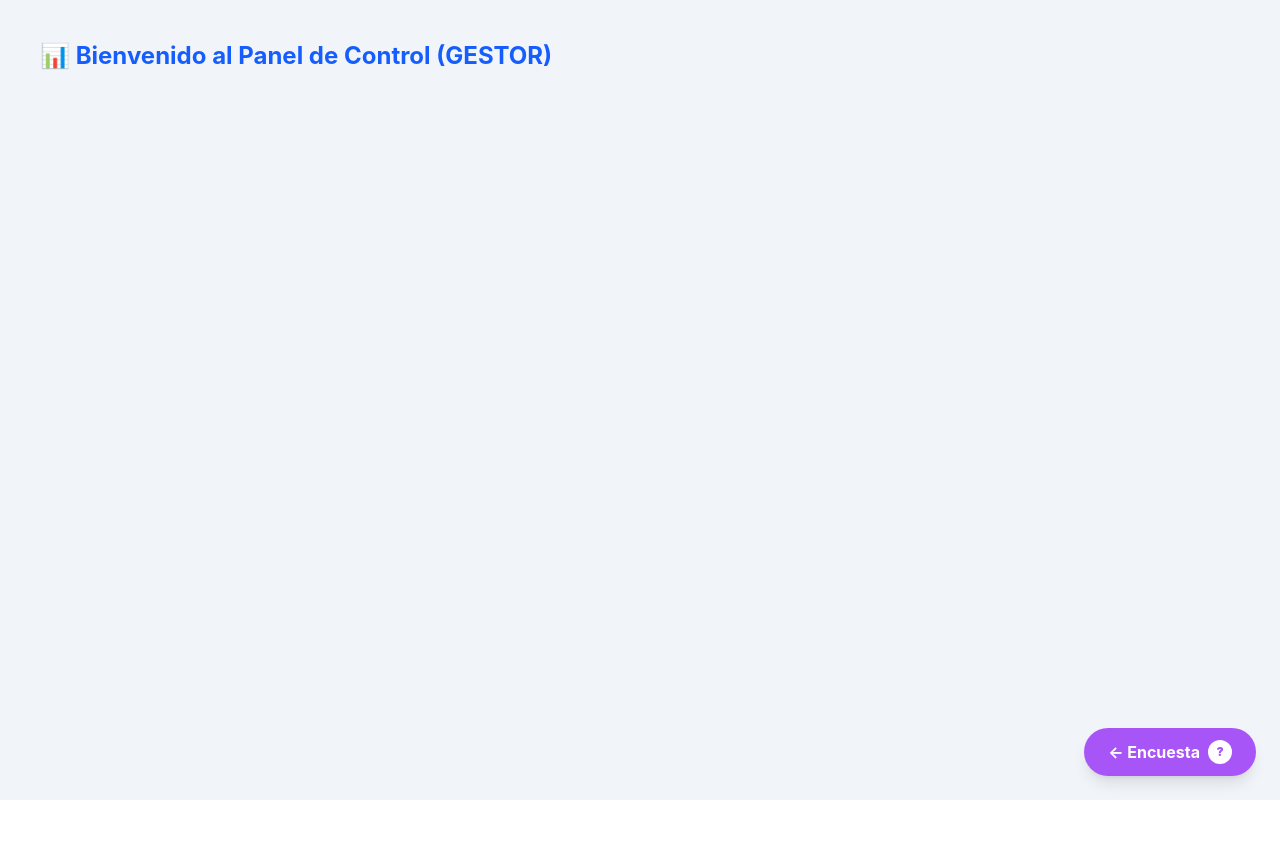
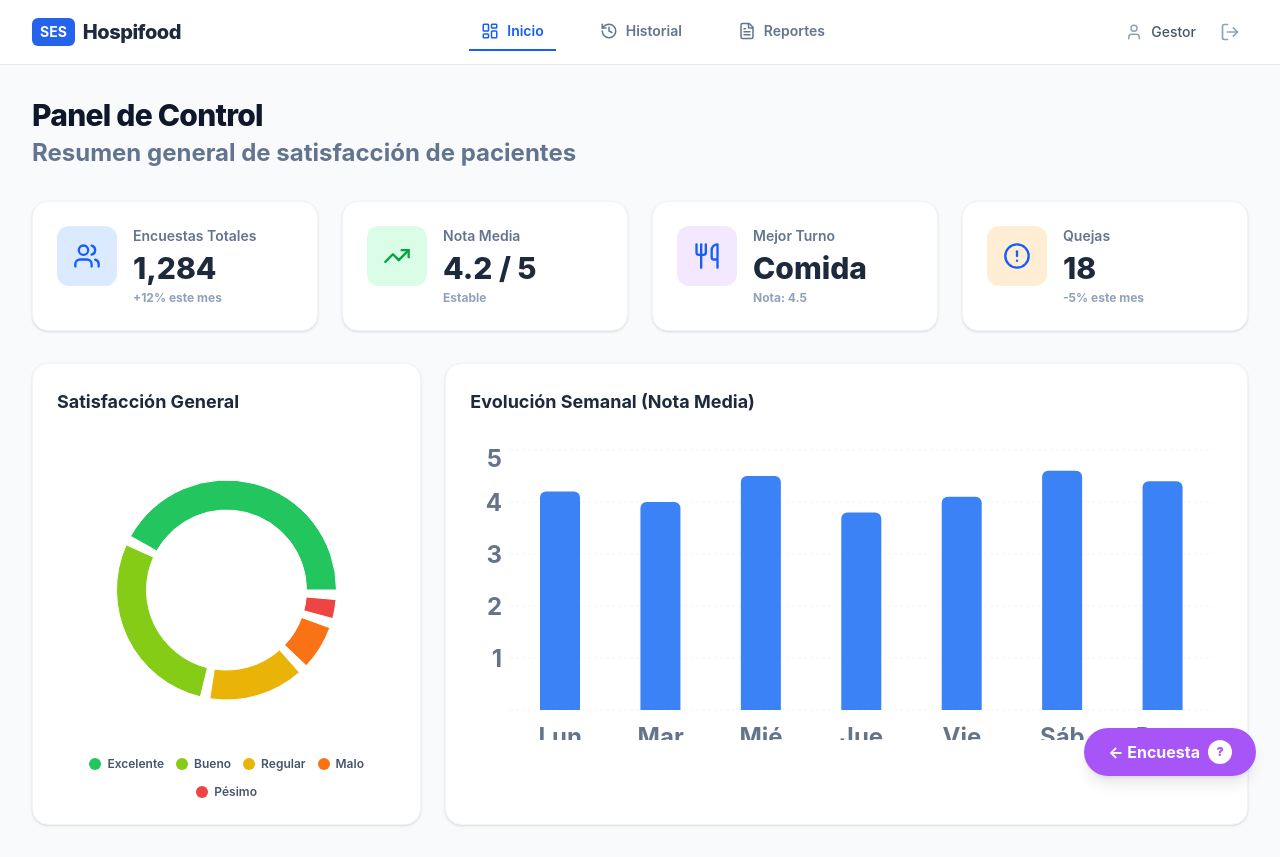
Before and after one commit to ronicleal/Hospifood_Quality, a React (Vite) app: page /admin/dashboard in a window 1280 px wide. Before the commit the page ends 800 px from the top, so only its background shows below. Built offline with nearby package versions, Linux system fonts and the light colour scheme.

Commit message:
✅DashboardPage para pantalla de graficas del responsable de calidad.

```diff
--- a/src/App.tsx
+++ b/src/App.tsx
@@ -2,10 +2,13 @@ import { BrowserRouter, Route, Routes } from "react-router-dom"
 import { EncuestaPage } from "./pages/EncuestaPage"
 import { BotonFlotante } from "./components/ui/BotonFlotante"
 import { LoginPage } from "./pages/admin/LoginPage"
+import { AdminLayout } from "./layouts/AdminLayout";
+import { DashboardPage } from "./pages/admin/DashboardPage";
 
-// Pantallas temporales para probar que las rutas funcionan
-const DashboardGestor = () => <div className="p-10 text-2xl font-bold text-blue-600 bg-slate-100 min-h-screen">📊 Bienvenido al Panel de Control (GESTOR)</div>;
-const DashboardAdmin = () => <div className="p-10 text-2xl font-bold text-purple-600 bg-slate-100 min-h-screen">⚙️ Bienvenido al Panel de Usuarios (ADMIN)</div>;
+// Pantallas temporales (placeholders)
+const HistorialTemporal = () => <div className="text-2xl font-bold text-slate-600">Historial (En construcción)</div>;
+const ReportesTemporal = () => <div className="text-2xl font-bold text-slate-600">Reportes (En construcción)</div>;
+const UsuariosTemporal = () => <div className="text-2xl font-bold text-slate-600">Gestión de Usuarios Admin (En construcción)</div>;
 
 function App() {
 
@@ -16,15 +19,20 @@ function App() {
       <BotonFlotante />
 
       <Routes>
-        {/* Ruta principal: El paciente */}
+        {/* Rutas Públicas (Sin Layout de Gestor) */}
         <Route path="/" element={<EncuestaPage />} />
-
-        {/* Acceso Gestores/Admins */}
         <Route path="/admin" element={<LoginPage />} />
 
-        {/* Zonas Privadas (Fase 3 y 4) */}
-        <Route path="/admin/dashboard" element={<DashboardGestor />} />
-        <Route path="/admin/usuarios" element={<DashboardAdmin />} />
+        {/* Rutas Privadas (Envuelta en el AdminLayout) */}
+        <Route element={<AdminLayout />}>
+        {/* Aquí inyectaremos el Dashboard de verdad en el siguiente paso */}
+        <Route path="/admin/dashboard" element={<div className="text-2xl font-bold text-blue-600"><DashboardPage /></div>} />
+
+          <Route path="/admin/historial" element={<HistorialTemporal />} />
+          <Route path="/admin/reportes" element={<ReportesTemporal />} />
+          <Route path="/admin/usuarios" element={<UsuariosTemporal />} />
+        </Route>
+
 
       </Routes>
 
--- /dev/null
+++ b/src/layouts/AdminLayout.tsx
@@ -0,0 +1,84 @@
+import { Link, Outlet, useLocation, useNavigate } from "react-router-dom"
+import { supabase } from "../database/supabase/Client";
+import { LayoutDashboard, History, FileText, User, LogOut } from "lucide-react";
+
+export const AdminLayout = () => {
+    const location = useLocation();
+    const navigate = useNavigate();
+
+    // Función para cerrar sesión
+    const handleLogout = async () => {
+        await supabase.auth.signOut();
+        navigate('/admin');
+    };
+
+    // Función auxiliar para saber qué pestaña está activa y pintarla de azul
+    const isActive = (path: string) => location.pathname === path;
+
+    return (
+        <div className="min-h-screen bg-slate-50 font-sans">
+
+            {/* MENÚ SUPERIOR (Navbar) */}
+            <header className="bg-white border-b border-slate-200 sticky top-0 z-50">
+                <div className="max-w-7xl mx-auto px-4 sm:px-6 lg:px-8">
+                    <div className="flex justify-between items-center h-16">
+
+                        {/* 1. Logo (Izquierda) */}
+                        <div className="flex items-center gap-2">
+                            <div className="bg-[#2563EB] text-white font-bold py-1 px-2 rounded-md text-sm">
+                                SES
+                            </div>
+                            <span className="font-extrabold text-xl text-slate-800 tracking-tight">Hospifood</span>
+                        </div>
+
+                        {/* 2. Enlaces de Navegación (Centro) - Ocultos en móvil pequeño */}
+                        <nav className="hidden md:flex space-x-8">
+                            <Link
+                                to="/admin/dashboard"
+                                className={`flex items-center gap-2 px-3 py-2 text-sm font-semibold transition-colors border-b-2 ${isActive('/admin/dashboard') ? 'border-blue-600 text-blue-600' : 'border-transparent text-slate-500 hover:text-slate-800'}`}
+                            >
+                                <LayoutDashboard size={18} /> Inicio
+                            </Link>
+                            <Link
+                                to="/admin/historial"
+                                className={`flex items-center gap-2 px-3 py-2 text-sm font-semibold transition-colors border-b-2 ${isActive('/admin/historial') ? 'border-blue-600 text-blue-600' : 'border-transparent text-slate-500 hover:text-slate-800'}`}
+                            >
+                                <History size={18} /> Historial
+                            </Link>
+                            <Link
+                                to="/admin/reportes"
+                                className={`flex items-center gap-2 px-3 py-2 text-sm font-semibold transition-colors border-b-2 ${isActive('/admin/reportes') ? 'border-blue-600 text-blue-600' : 'border-transparent text-slate-500 hover:text-slate-800'}`}
+                            >
+                                <FileText size={18} /> Reportes
+                            </Link>
+                        </nav>
+
+                        {/* 3. Perfil y Logout (Derecha) */}
+                        <div className="flex items-center gap-4">
+                            <div className="hidden sm:flex items-center gap-2 text-sm font-medium text-slate-600">
+                                <User size={18} className="text-slate-400" />
+                                <span>Gestor</span>
+                            </div>
+                            <button
+                                onClick={handleLogout}
+                                className="p-2 text-slate-400 hover:text-red-600 hover:bg-red-50 rounded-lg transition-colors"
+                                title="Cerrar sesión"
+                            >
+                                <LogOut size={20} />
+                            </button>
+                        </div>
+                    </div>
+                </div>
+            </header>
+
+
+            {/* CONTENIDO PRINCIPAL */}
+            <main className="max-w-7xl mx-auto px-4 sm:px-6 lg:px-8 py-8 animate-fade-in">
+                <Outlet />
+            </main>
+
+
+        </div>
+    );
+
+};
--- /dev/null
+++ b/src/pages/admin/DashboardPage.tsx
@@ -0,0 +1,99 @@
+import { AlertCircle, TrendingUp, Users, Utensils } from "lucide-react";
+import { Bar, BarChart, CartesianGrid, Cell, Pie, PieChart, ResponsiveContainer, Tooltip, XAxis, YAxis } from "recharts";
+
+// DATOS SIMULADOS (Mock Data) - Luego los traeremos de Supabase
+const dataSatisfaccion = [
+  { name: 'Excelente', value: 45, color: '#22c55e' },
+  { name: 'Bueno', value: 30, color: '#84cc16' },
+  { name: 'Regular', value: 15, color: '#eab308' },
+  { name: 'Malo', value: 7, color: '#f97316' },
+  { name: 'Pésimo', value: 3, color: '#ef4444' },
+];
+
+const dataEvolucion = [
+  { dia: 'Lun', nota: 4.2 }, { dia: 'Mar', nota: 4.0 }, { dia: 'Mié', nota: 4.5 },
+  { dia: 'Jue', nota: 3.8 }, { dia: 'Vie', nota: 4.1 }, { dia: 'Sáb', nota: 4.6 }, { dia: 'Dom', nota: 4.4 },
+];
+
+// COMPONENTE: Tarjeta pequeña de resumen (KPI)
+const KpiCard = ({ titulo, valor, subtitulo, Icono, color }: any) => (
+  <div className="bg-white p-6 rounded-2xl shadow-sm border border-slate-100 flex items-start gap-4">
+    <div className={`p-4 rounded-xl ${color} bg-opacity-10`}>
+      <Icono size={28} className={color.replace('bg-', 'text-').replace('-100', '-600')} />
+    </div>
+    <div>
+      <h3 className="text-slate-500 text-sm font-semibold mb-1">{titulo}</h3>
+      <p className="text-3xl font-extrabold text-slate-800">{valor}</p>
+      <p className="text-xs text-slate-400 mt-1">{subtitulo}</p>
+    </div>
+  </div>
+);
+
+export const DashboardPage = () => {
+  return (
+    <div className="space-y-6">
+
+      <div className="flex justify-between items-end mb-8">
+        <div>
+          <h1 className="text-3xl font-extrabold text-slate-900 tracking-tight">Panel de Control</h1>
+          <p className="text-slate-500 mt-1">Resumen general de satisfacción de pacientes</p>
+        </div>
+      </div>
+
+      {/* FILA 1: Tarjetas de KPIs */}
+      <div className="grid grid-cols-1 md:grid-cols-2 lg:grid-cols-4 gap-6">
+        <KpiCard titulo="Encuestas Totales" valor="1,284" subtitulo="+12% este mes" Icono={Users} color="bg-blue-100" />
+        <KpiCard titulo="Nota Media" valor="4.2 / 5" subtitulo="Estable" Icono={TrendingUp} color="bg-green-100" />
+        <KpiCard titulo="Mejor Turno" valor="Comida" subtitulo="Nota: 4.5" Icono={Utensils} color="bg-purple-100" />
+        <KpiCard titulo="Quejas" valor="18" subtitulo="-5% este mes" Icono={AlertCircle} color="bg-orange-100" />
+      </div>
+
+      {/* FILA 2: Gráficas */}
+      <div className="grid grid-cols-1 lg:grid-cols-3 gap-6 mt-8">
+
+        {/* Gráfico de Anillo (Satisfacción General) */}
+        <div className="bg-white p-6 rounded-2xl shadow-sm border border-slate-100 lg:col-span-1">
+          <h3 className="text-lg font-bold text-slate-800 mb-6">Satisfacción General</h3>
+          <div className="h-[300px]">
+            <ResponsiveContainer width="100%" height="100%">
+              <PieChart>
+                <Pie data={dataSatisfaccion} innerRadius={80} outerRadius={110} paddingAngle={5} dataKey="value">
+                  {dataSatisfaccion.map((entry, index) => (
+                    <Cell key={`cell-${index}`} fill={entry.color} />
+                  ))}
+                </Pie>
+                <Tooltip formatter={(value) => `${value}%`} />
+              </PieChart>
+            </ResponsiveContainer>
+          </div>
+          <div className="flex flex-wrap justify-center gap-3 mt-4">
+            {dataSatisfaccion.map(d => (
+              <div key={d.name} className="flex items-center gap-1.5 text-xs font-semibold text-slate-600">
+                <div className="w-3 h-3 rounded-full" style={{ backgroundColor: d.color }}></div>
+                {d.name}
+              </div>
+            ))}
+          </div>
+        </div>
+
+        {/* Gráfico de Barras (Evolución Semanal) */}
+        <div className="bg-white p-6 rounded-2xl shadow-sm border border-slate-100 lg:col-span-2">
+          <h3 className="text-lg font-bold text-slate-800 mb-6">Evolución Semanal (Nota Media)</h3>
+          <div className="h-[300px]">
+            <ResponsiveContainer width="100%" height="100%">
+              <BarChart data={dataEvolucion} margin={{ top: 10, right: 10, left: -20, bottom: 0 }}>
+                <CartesianGrid strokeDasharray="3 3" vertical={false} stroke="#f1f5f9" />
+                <XAxis dataKey="dia" axisLine={false} tickLine={false} tick={{ fill: '#64748b' }} dy={10} />
+                <YAxis axisLine={false} tickLine={false} tick={{ fill: '#64748b' }} domain={[0, 5]} ticks={[1, 2, 3, 4, 5]} />
+                <Tooltip cursor={{ fill: '#f8fafc' }} contentStyle={{ borderRadius: '12px', border: 'none', boxShadow: '0 4px 6px -1px rgb(0 0 0 / 0.1)' }} />
+                <Bar dataKey="nota" fill="#3b82f6" radius={[6, 6, 0, 0]} barSize={40} />
+              </BarChart>
+            </ResponsiveContainer>
+          </div>
+        </div>
+
+      </div>
+
+    </div>
+  );
+};
```
